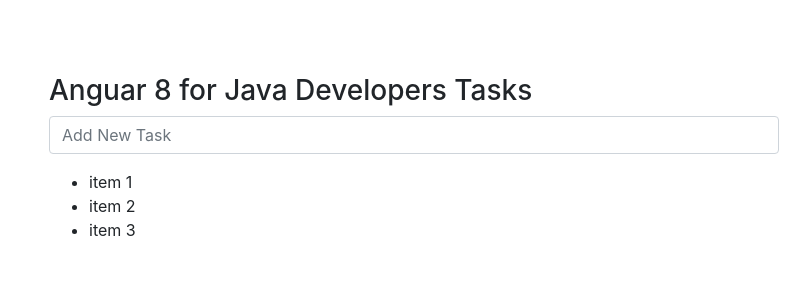
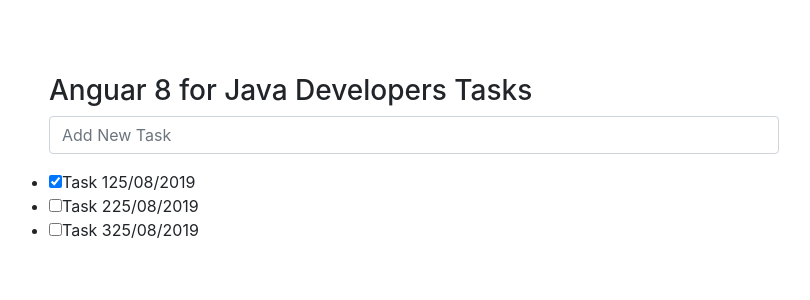
Before and after one commit to paulordie/tarefas, an Angular app in the folder src/main/frontend/: page / in a window 1280 px wide. Shown: the top 300 px of the page, without its empty margins (36-846 px from the left). Built offline with nearby package versions, Linux system fonts and the light colour scheme.

Commit message:
add manual service with task.model.ts and work with tasks-list.component.ts

```diff
--- a/src/main/frontend/src/app/tasks/tasks-list/tasks-list.component.html
+++ b/src/main/frontend/src/app/tasks/tasks-list/tasks-list.component.html
@@ -1,5 +1,13 @@
-<ul>
-    <li class="form-group-item">item 1</li>
-    <li class="form-group-item">item 2</li>
-    <li class="form-group-item">item 3</li>
+<ul class="list-group">
+    <li *ngFor="let task of tasks" class="form-group-item">
+        <div class="task-checkbox">
+            <input type="checkbox"
+            class="list-child"
+            (change)="onTaskChange($event,task)"
+            [checked]="task.completed">
+            <span ngClass="{{task.completed ? 'name completed' : 'name'}}">{{ task.name }}</span>
+            <span class="label {{ getDueDateLabel(task) }} pull-right">{{ task.dueDate }}</span>
+        </div>
+    </li>
+
 </ul>
--- a/src/main/frontend/src/app/tasks/tasks-list/tasks-list.component.ts
+++ b/src/main/frontend/src/app/tasks/tasks-list/tasks-list.component.ts
@@ -13,6 +13,18 @@ export class TasksListComponent implements OnInit {
   constructor() { }
 
   ngOnInit() {
+      this.tasks.push( new Task(1,"Task 1", true, "25/08/2019"));
+      this.tasks.push( new Task(2,"Task 2", false, "25/08/2019"));
+      this.tasks.push( new Task(3,"Task 3", false, "25/08/2019"));
+  }
+
+  getDueDateLabel(task: Task){
+      return task.completed ? 'label-success' : 'label-primary';
+  }
+
+  onTaskChange(event, task){
+      //this.taskService.saveTask(task,event.target.checked).subscribe();
+      console.log('Task has changed');
   }
 
 }
```
